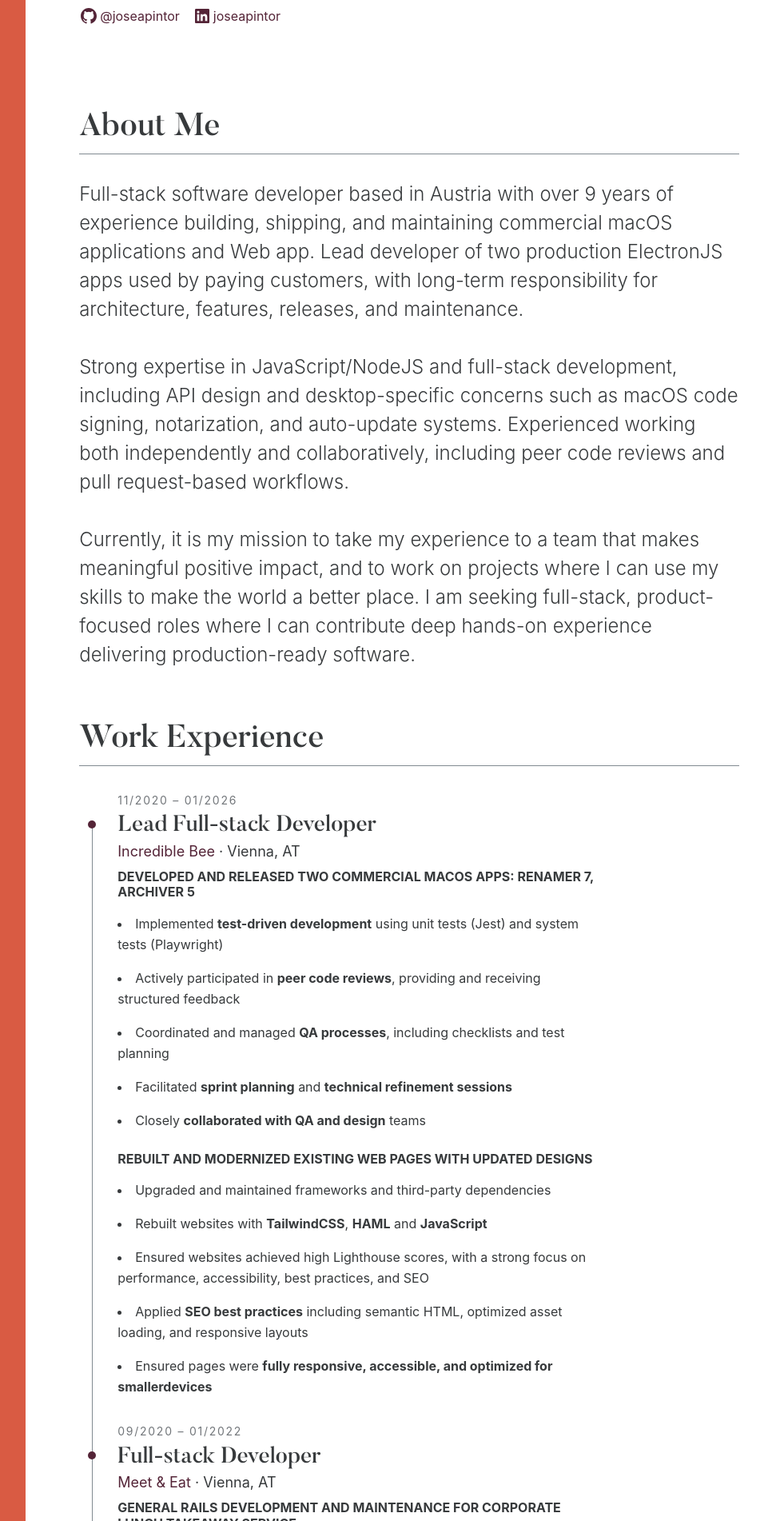
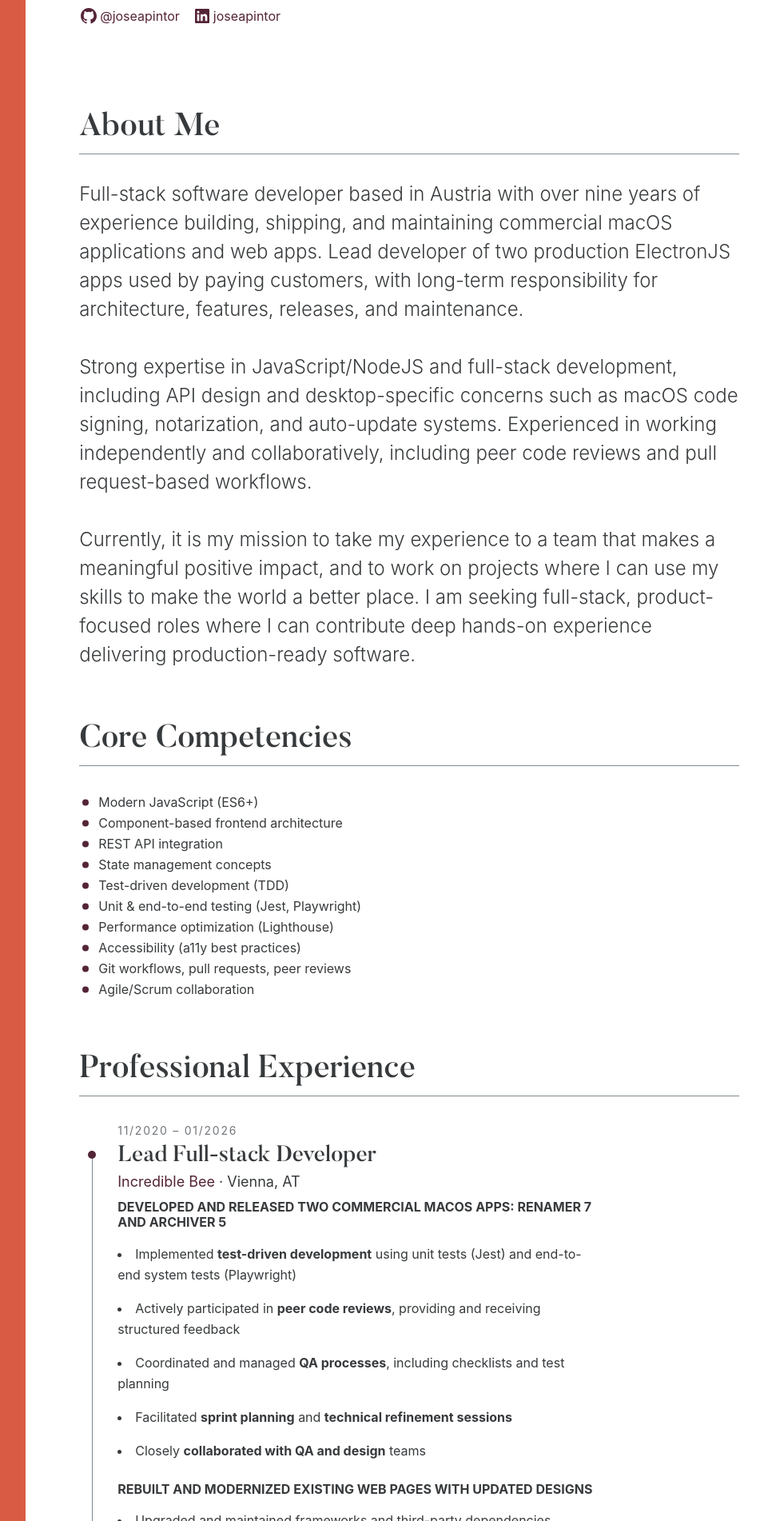
Before and after one commit to joseapintor/joseapintor.github.io, a Jekyll site: the page _pages/CV.html, which Jekyll copies as it is, in a window 1280 px wide. Shown: the part 330-2232 px from the top of the page at 80% size, without its empty margins (288-1244 px from the left). Built offline with Jekyll 4.4.1, drawn with Linux system fonts in a browser that asks for light colours; some of the changed text lies outside the part shown.

Commit message:
Update About Me. Add Core Competences

```diff
--- a/_pages/CV.html
+++ b/_pages/CV.html
@@ -195,29 +195,45 @@
         <section class="section" id="section-introduction">
           <h2 class="section__title">About Me</h2>
           <div class="lead p-summary">
-            Full-stack software developer based in Austria with over 9 years of
-            experience building, shipping, and maintaining commercial macOS
-            applications and Web app. Lead developer of two production
+            Full-stack software developer based in Austria with over nine years
+            of experience building, shipping, and maintaining commercial macOS
+            applications and web apps. Lead developer of two production
             ElectronJS apps used by paying customers, with long-term
             responsibility for architecture, features, releases, and
             maintenance.
             <br /><br />
             Strong expertise in JavaScript/NodeJS and full-stack development,
             including API design and desktop-specific concerns such as macOS
-            code signing, notarization, and auto-update systems. Experienced
-            working both independently and collaboratively, including peer code
+            code signing, notarization, and auto-update systems. Experienced in
+            working independently and collaboratively, including peer code
             reviews and pull request-based workflows.
             <br /><br />
             Currently, it is my mission to take my experience to a team that
-            makes meaningful positive impact, and to work on projects where I
+            makes a meaningful positive impact, and to work on projects where I
             can use my skills to make the world a better place. I am seeking
             full-stack, product-focused roles where I can contribute deep
             hands-on experience delivering production-ready software.
           </div>
         </section>
 
+        <section class="section" id="section-competences">
+          <h2 class="section__title">Core Competencies</h2>
+          <ul class="bulletlist">
+            <li>Modern JavaScript (ES6+)</li>
+            <li>Component-based frontend architecture</li>
+            <li>REST API integration</li>
+            <li>State management concepts</li>
+            <li>Test-driven development (TDD)</li>
+            <li>Unit & end-to-end testing (Jest, Playwright)</li>
+            <li>Performance optimization (Lighthouse)</li>
+            <li>Accessibility (a11y best practices)</li>
+            <li>Git workflows, pull requests, peer reviews</li>
+            <li>Agile/Scrum collaboration</li>
+          </ul>
+        </section>
+
         <section class="section" id="section-experience">
-          <h2 class="section__title">Work Experience</h2>
+          <h2 class="section__title">Professional Experience</h2>
 
           <ol class="entrylist">
             <li class="entrylist__item">
@@ -246,15 +262,16 @@
 
                 <div class="entry__content p-summary">
                   <h4>
-                    Developed and released two commercial macOS Apps: Renamer 7,
-                    Archiver 5
+                    Developed and released two commercial macOS Apps: Renamer 7
+                    and Archiver 5
                   </h4>
 
                   <ul>
                     <li>
                       Implemented
                       <strong>test-driven development</strong>
-                      using unit tests (Jest) and system tests (Playwright)
+                      using unit tests (Jest) and end-to-end system tests
+                      (Playwright)
                     </li>
                     <li>
                       Actively participated in
@@ -300,7 +317,7 @@
 
                       <ul>
                         <li>
-                          Applied <strong>SEO best practices</strong> including
+                          Applied <strong>SEO best practices</strong>, including
                           semantic HTML, optimized asset loading, and responsive
                           layouts
                         </li>
@@ -310,8 +327,8 @@
                     <li>
                       Ensured pages were
                       <strong>
-                        fully responsive, accessible, and optimized for
-                        smallerdevices
+                        fully responsive, accessible, and optimized for smaller
+                        devices
                       </strong>
                     </li>
                   </ul>
@@ -353,23 +371,21 @@
                     </li>
                     <li>
                       Maintained a consistently
-                      <strong>healthy git history</strong>
+                      <strong>healthy Git history</strong>
                     </li>
                     <li>Conducted numerous <strong>code reviews</strong></li>
                     <li>
                       Collaborated and
-                      <strong>paired over complex problems</strong>
+                      <strong>paired on complex problems</strong>
                     </li>
                     <li>
-                      Numerous <strong>code refactorings</strong>, to ease
-                      readability and <strong>performance</strong>
+                      Performed extensive <strong>code refactorings</strong> to
+                      ease readability and <strong>performance</strong>
                     </li>
                     <li>
-                      Complete rewrite of <strong>point of sale system</strong>
+                      Fully rewrote the <strong>point-of-sale system</strong>
                     </li>
-                    <li>
-                      Point of sale system <strong>hardware integration</strong>
-                    </li>
+                    <li><strong>Integrated</strong> point-of-sale</li>
                   </ul>
                 </div>
               </article>
@@ -401,11 +417,11 @@
 
                 <div class="entry__content p-summary">
                   <p>
-                    Experience working and collaborating remotely. Participated
-                    in several projects through the year, maintaining and
-                    developing in primarily backend, as well as frontend. Most
-                    notably worked on large industrial scale applications for
-                    operations management (Ulysses project for Endessa).
+                    Worked and collaborated remotely as part of multiple
+                    projects throughout the year, contributing to both backend
+                    and frontend development. Most notably, worked on large
+                    industrial-scale applications for operations management
+                    (Ulysses project for Endessa).
                   </p>
                 </div>
               </article>
@@ -486,8 +502,8 @@
                 <ul>
                   <li>ElectronJS</li>
                   <li>NodeJS</li>
-                  <li>Jest (unit Testing)</li>
-                  <li>Playwright (E2E Testing)</li>
+                  <li>Jest (unit testing)</li>
+                  <li>Playwright (end-to-end testing)</li>
                   <li>AlpineJS</li>
                   <li>TailwindCSS</li>
                   <li>Ruby on Rails</li>
@@ -503,8 +519,8 @@
                 <ul>
                   <li>Responsive Web Design</li>
                   <li>Accessibility</li>
-                  <li>Performance Optimization (Lighthouse)</li>
-                  <li>SEO Optimization</li>
+                  <li>Performance optimization (Lighthouse)</li>
+                  <li>SEO optimization</li>
                 </ul>
 
                 <br />
@@ -523,7 +539,7 @@
               <li>
                 <h3>Databases</h3>
                 <ul>
-                  <li>Database Management</li>
+                  <li>Database management</li>
                 </ul>
 
                 <br />
@@ -535,7 +551,7 @@
                   <li>QA Planning and Strategy Development</li>
                   <li>Object-Oriented Programming (OOP)</li>
                   <li>
-                    Project Development Planning (Timelines and Milestone)
+                    Project development planning (timelines and milestone)
                   </li>
                   <li>Development and Design Coordination</li>
                   <li>Git</li>
--- a/_pages/CV_files/main.css
+++ b/_pages/CV_files/main.css
@@ -691,7 +691,8 @@ a:focus:hover {
   background-color: #542437 !important;
 }
 
-#section-languages li::before {
+#section-languages li::before,
+#section-competences li::before {
   content: '';
   display: block;
   width: 0.5em;
```
Also changed, not shown: other parts of _pages/CV.html (+3 -2 lines).
